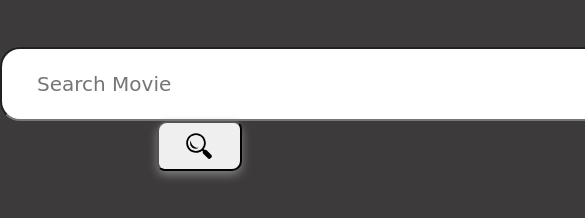
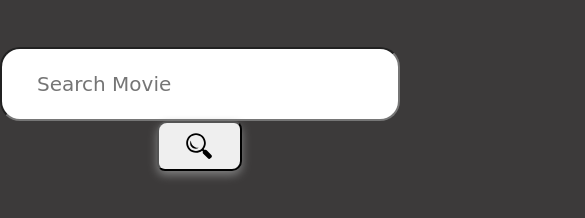
Before and after one commit to mekhribon08/movies, a plain HTML site: page index.html in a window 390 px wide. Shown: the part 164-382 px from the top of the page, 585 px wide, since content can reach past the window. Drawn offline with Linux system fonts and the light colour scheme; a web font is replaced by a local one.

Commit message:
render movie

```diff
--- a/css/main.css
+++ b/css/main.css
@@ -28,6 +28,12 @@ body {
   border-radius: 20px;
   font-size: 20px;
   padding-left: 35px;
+}
+
+@media (max-width: 800px) {
+  .movie__input {
+    max-width: 400px;
+  }
 }
 
 .movie__btn {
```
